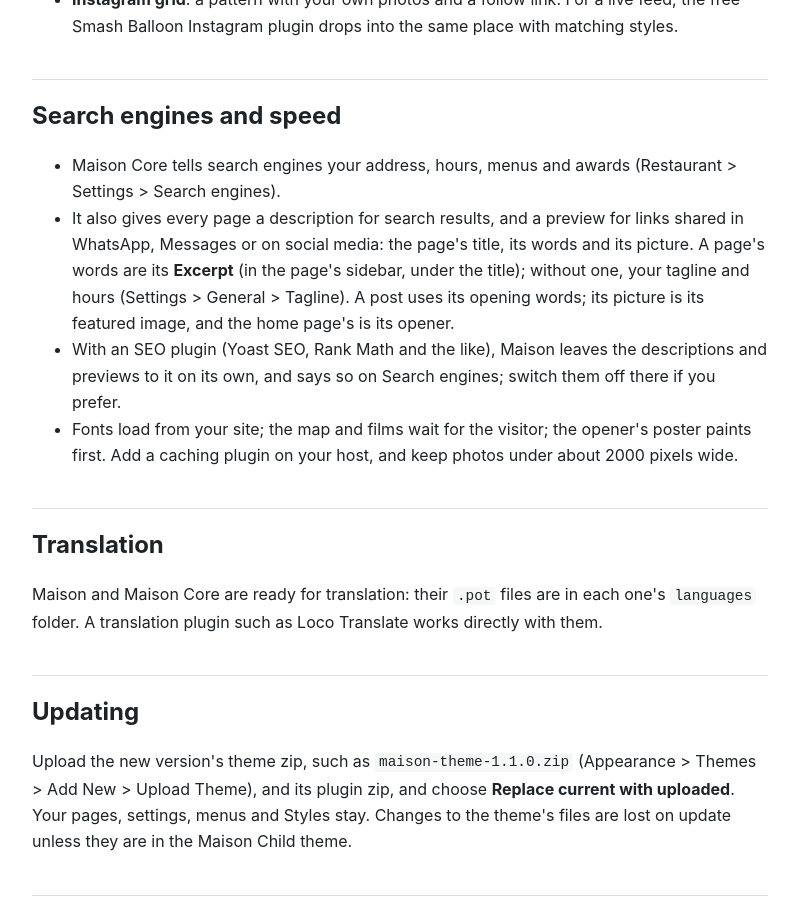
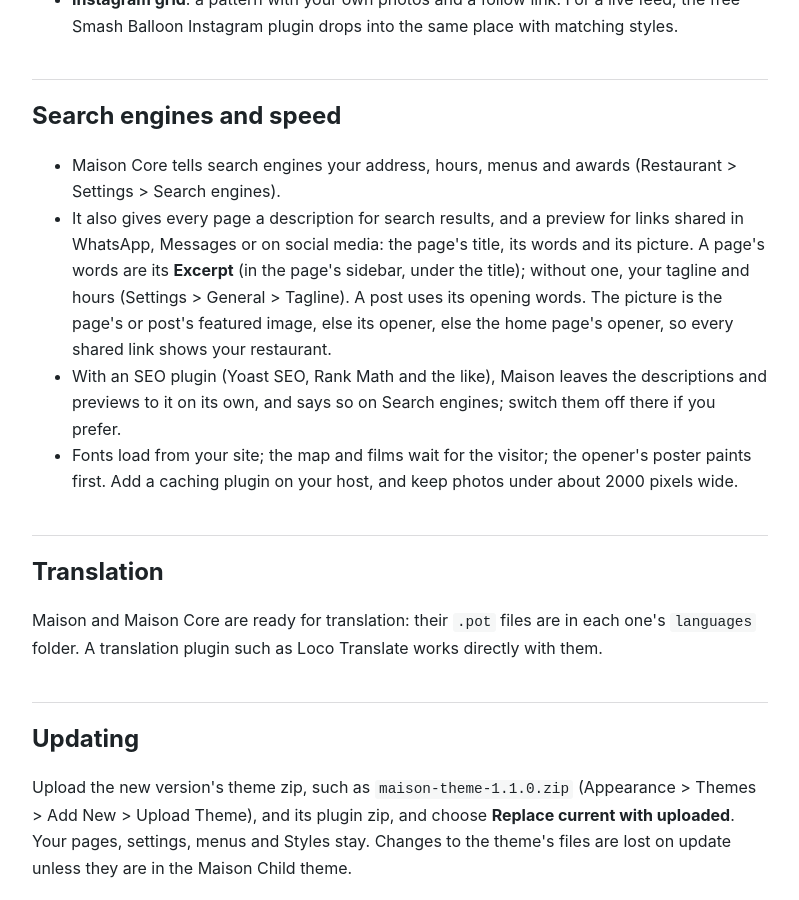
Before and after one commit to IfeanyiIbekwe/ifeanyiibekwe.github.io, a Jekyll site: the page inkandserif/maison/guide/index.html, which Jekyll copies as it is, in a window 1280 px wide and 900 px high, scrolled down 7946 px. Shown: the whole window, without its empty margins (240-1039 px from the left). Built offline with Jekyll 4.4.1, drawn with Linux system fonts in a browser that asks for light colours.

Commit message:
Ink & Serif: the Maison guide, with the link preview picture order
The download's docs/guide.html again (both editions alike): a page
without a picture of its own shares the home page's opener. Source:
IfeanyiIbekwe/Wordpress, maison/docs/GUIDE.md (ae6d406).

Co-Authored-By: Claude Opus 5.5 <noreply@anthropic.com>
Claude-Session: https://claude.ai/code/session_0114esY1qZ3jGLfGfChCPSVJ

```diff
--- a/inkandserif/maison/guide/index.html
+++ b/inkandserif/maison/guide/index.html
@@ -92,7 +92,7 @@ table{border-collapse:collapse;width:100%;font-size:.95em;margin:1rem 0}th,td{te
 <h2 id="map-reviews-and-instagram">Map, reviews and Instagram</h2>
 <ul><li>The <strong>Map</strong> block shows a Google map only when a visitor taps it, so pages stay fast and nothing goes to Google before then. No API key needed. It uses the address, or Map search, from Restaurant &gt; Settings &gt; Details.</li><li><strong>Review links</strong>: Review us on Google and Tripadvisor, with your ratings.</li><li><strong>Instagram grid</strong>: a pattern with your own photos and a follow link. For a live feed, the free Smash Balloon Instagram plugin drops into the same place with matching styles.</li></ul>
 <h2 id="search-engines-and-speed">Search engines and speed</h2>
-<ul><li>Maison Core tells search engines your address, hours, menus and awards (Restaurant &gt; Settings &gt; Search engines).</li><li>It also gives every page a description for search results, and a preview for links shared in WhatsApp, Messages or on social media: the page's title, its words and its picture. A page's words are its <strong>Excerpt</strong> (in the page's sidebar, under the title); without one, your tagline and hours (Settings &gt; General &gt; Tagline). A post uses its opening words; its picture is its featured image, and the home page's is its opener.</li><li>With an SEO plugin (Yoast SEO, Rank Math and the like), Maison leaves the descriptions and previews to it on its own, and says so on Search engines; switch them off there if you prefer.</li><li>Fonts load from your site; the map and films wait for the visitor; the opener's poster paints first. Add a caching plugin on your host, and keep photos under about 2000 pixels wide.</li></ul>
+<ul><li>Maison Core tells search engines your address, hours, menus and awards (Restaurant &gt; Settings &gt; Search engines).</li><li>It also gives every page a description for search results, and a preview for links shared in WhatsApp, Messages or on social media: the page's title, its words and its picture. A page's words are its <strong>Excerpt</strong> (in the page's sidebar, under the title); without one, your tagline and hours (Settings &gt; General &gt; Tagline). A post uses its opening words. The picture is the page's or post's featured image, else its opener, else the home page's opener, so every shared link shows your restaurant.</li><li>With an SEO plugin (Yoast SEO, Rank Math and the like), Maison leaves the descriptions and previews to it on its own, and says so on Search engines; switch them off there if you prefer.</li><li>Fonts load from your site; the map and films wait for the visitor; the opener's poster paints first. Add a caching plugin on your host, and keep photos under about 2000 pixels wide.</li></ul>
 <h2 id="translation">Translation</h2>
 <p>Maison and Maison Core are ready for translation: their <code>.pot</code> files are in each one's <code>languages</code> folder. A translation plugin such as Loco Translate works directly with them.</p>
 <h2 id="updating">Updating</h2>
```
